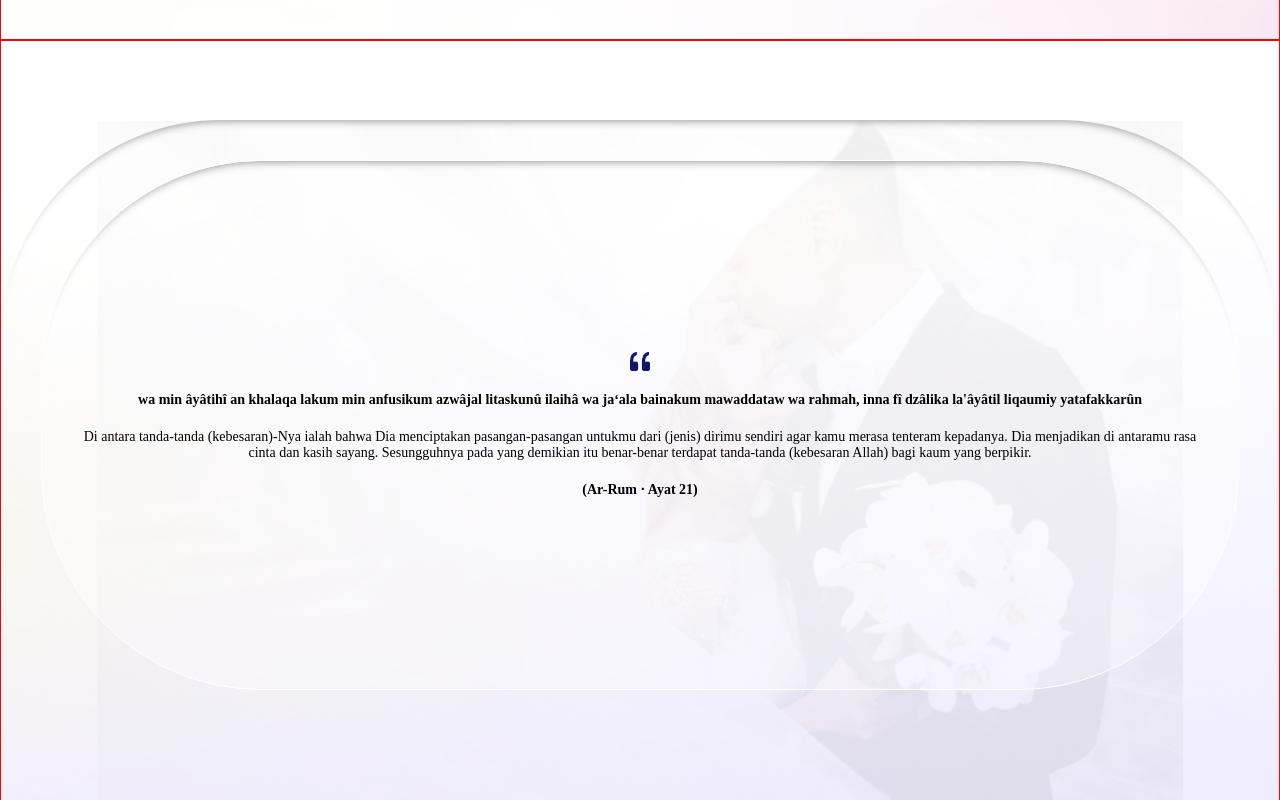
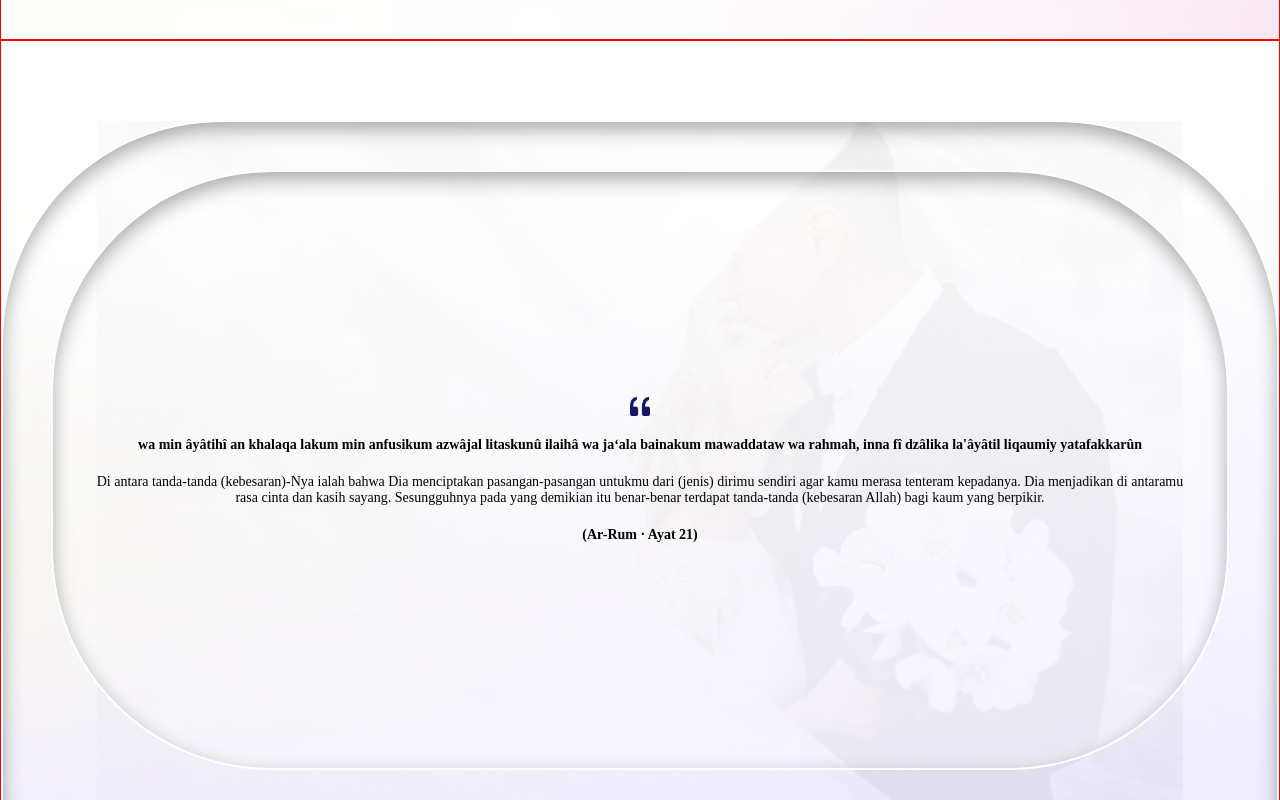
Before and after one commit to Arrasyidff/wedding-invitation, a React (Create React App) app: page / in a window 1280 px wide. Shown: the part 760-1560 px from the top of the page. Built offline with nearby package versions, Linux system fonts and the light colour scheme; a web font is replaced by a local one.

Commit message:
fix: update ui quote

```diff
--- a/src/pages/aghniyaIzzul/components/quote/quote.scss
+++ b/src/pages/aghniyaIzzul/components/quote/quote.scss
@@ -24,7 +24,10 @@
         height: 1050px;
         width: 100%;
         margin-bottom: -400px;
-        box-shadow: inset 0 10px 10px -10px rgba(0, 0, 0, 0.5);
+        box-shadow: 0px 8px 20px -1px rgba(0, 0, 0, 0.348) inset;
+        -webkit-box-shadow: 0px 8px 20px -1px rgba(0, 0, 0, 0.348) inset;
+        -moz-box-shadow: 0px 8px 20px -1px rgba(0, 0, 0, 0.348) inset;
+        border: 2px solid white;
 
         display: flex;
         justify-content: center;
@@ -33,9 +36,11 @@
         background: rgba(255, 255, 255, 0.309);
 
         .agniya__quote-content {
+            box-shadow: 0px 8px 20px -1px rgba(0, 0, 0, 0.348) inset;
+            -webkit-box-shadow: 0px 8px 20px -1px rgba(0, 0, 0, 0.348) inset;
+            -moz-box-shadow: 0px 8px 20px -1px rgba(0, 0, 0, 0.348) inset;
+            border: 2px solid white;
             background: rgba(255, 255, 255, 0.309);
-            box-shadow: inset 0 10px 10px -10px rgba(0, 0, 0, 0.5);
-            border: 1px solid white;
             border-radius: 13.75rem;
             width: 100%;
             height: 530px;
@@ -80,6 +85,12 @@
         .agniya__quote-cover {
             height: 130vh;
             margin-bottom: -50vh;
+            padding: 3rem;
+
+            .agniya__quote-content {
+                padding: 2.5rem;
+                height: 600px;
+            }
         }
     }
 }
```
